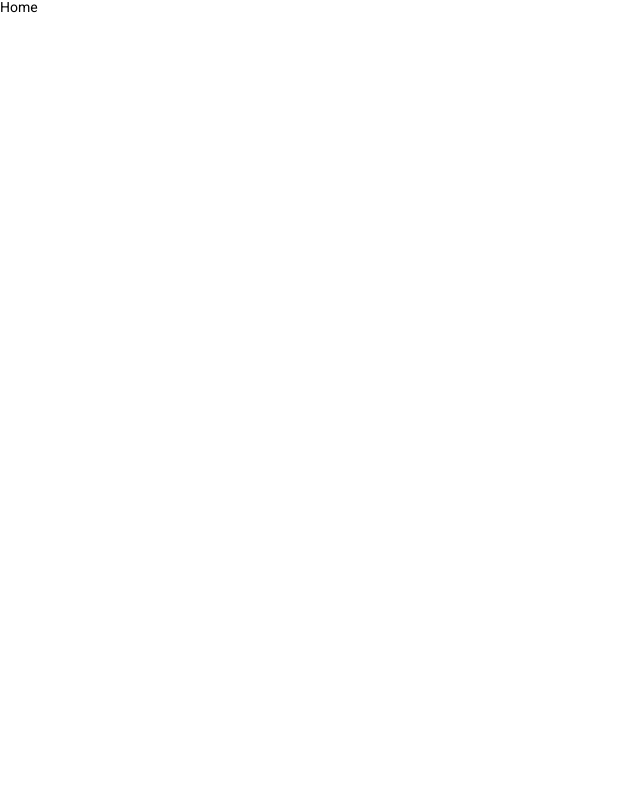
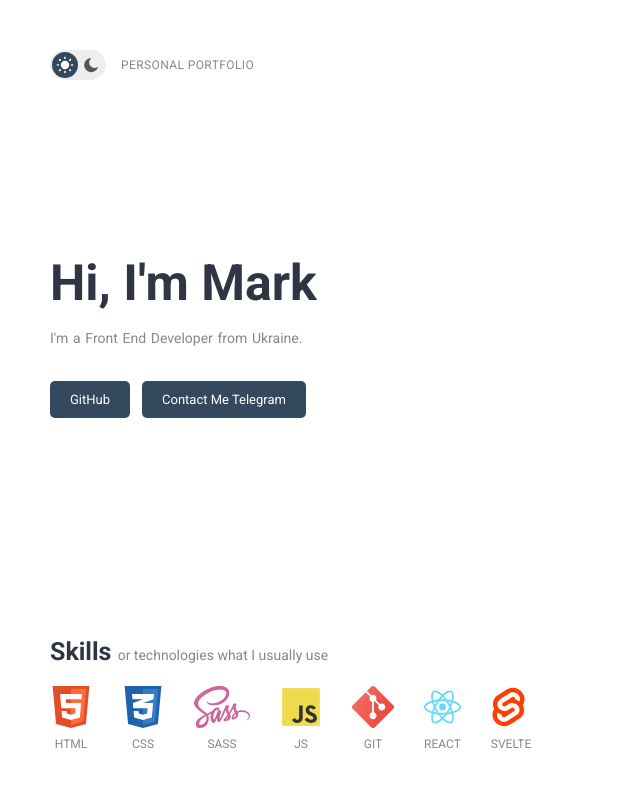
Before and after one commit to MarkElan1/portfolio, a React (Vite) app: page / in a window 1280 px wide. Shown: the top 786 px of the page, without its empty margins (0-640 px from the left). Built offline with nearby package versions, Linux system fonts and the light colour scheme.

Commit message:
Connected Intro to Home Page

```diff
--- a/src/pages/home/index.tsx
+++ b/src/pages/home/index.tsx
@@ -1,7 +1,9 @@
+import Intro from "widgets/intro";
+
 const Home = () => {
   return (
     <div className="Home">
-      Home
+      <Intro/>
     </div>
   )
 }
```
